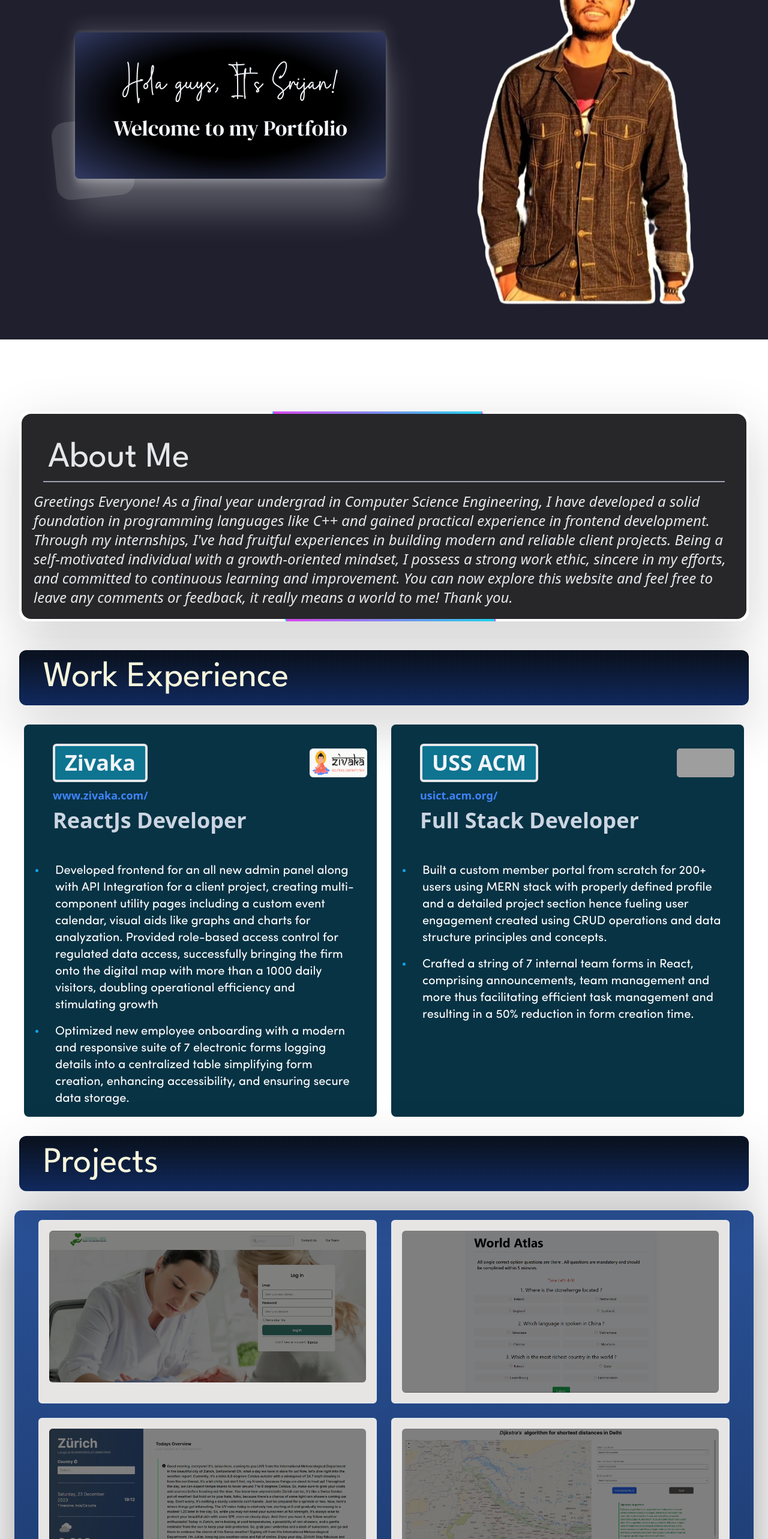
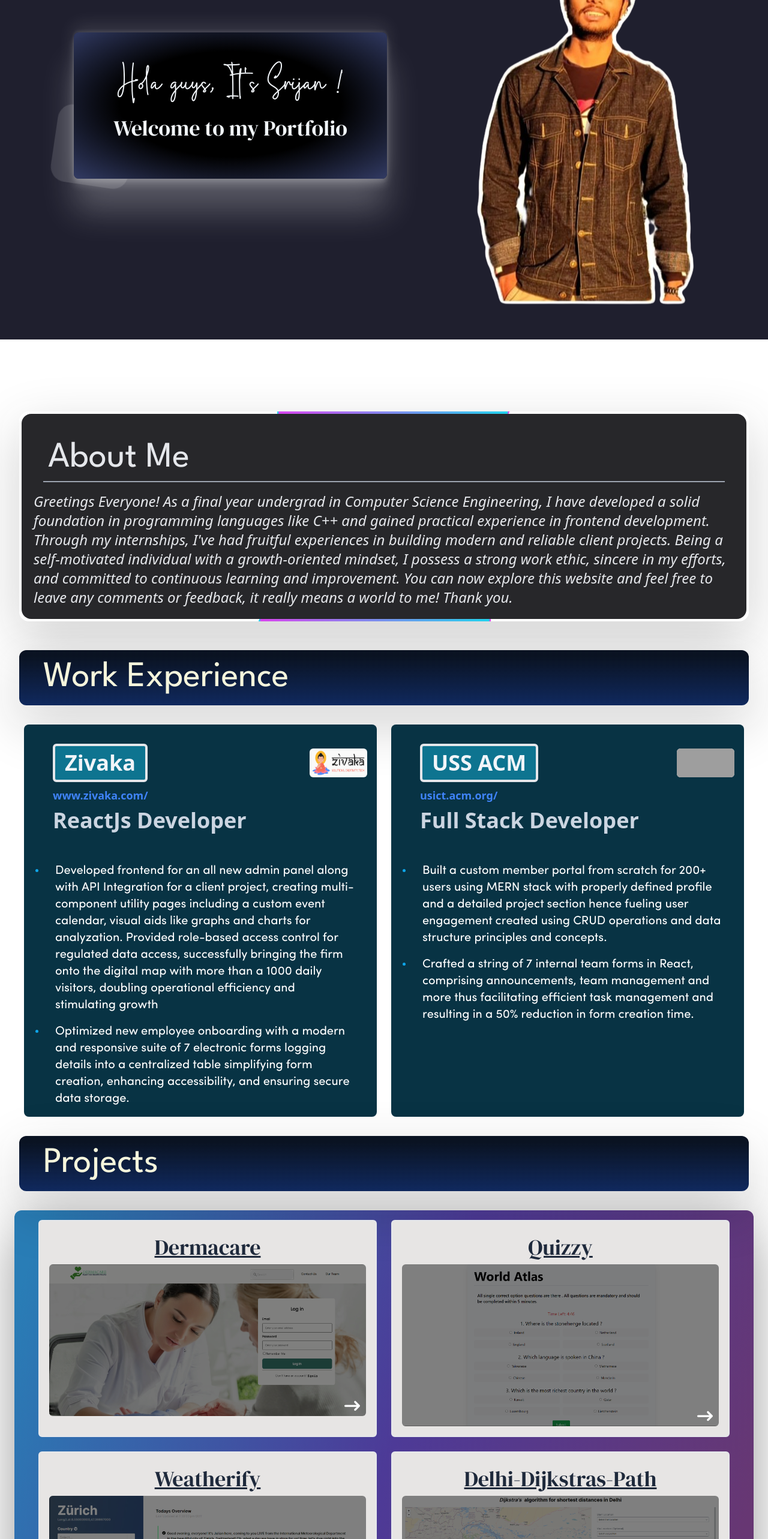
Before and after one commit to TruecoderSri/Portfolio-Website, a React (Vite) app: page / in a window 1280 px wide. Shown: the part 234-2800 px from the top of the page at 60% size. Built offline with nearby package versions, Linux system fonts and the light colour scheme; grey boxes are pictures that could not be loaded; the HTML template or start-up script is replaced by a standard one; a web font is replaced by a local one.

Commit message:
css changes

```diff
--- a/package.json
+++ b/package.json
@@ -20,6 +20,7 @@
     "prop-types": "^15.8.1",
     "react": "^18.2.0",
     "react-dom": "^18.2.0",
+    "react-icons": "^5.5.0",
     "react-lazyload": "^3.2.1",
     "react-player": "^2.16.0",
     "react-router-dom": "^6.23.1",
--- a/src/App.css
+++ b/src/App.css
@@ -219,18 +219,18 @@
 }
 
 .wrapper {
-  /* background: linear-gradient(
+  background: linear-gradient(
     109.6deg,
     rgb(41, 125, 182) 3.6%,
     rgb(77, 58, 151) 51%,
     rgb(103, 55, 115) 92.9%
-  ); */
-  background-image: linear-gradient(
+  );
+  /* background-image: linear-gradient(
     to top,
     #1e3c72 0%,
     #1e3c72 1%,
     #2a5298 100%
-  );
+  ); */
 }
 
 .heading {
--- a/src/Components/Intro.jsx
+++ b/src/Components/Intro.jsx
@@ -7,7 +7,7 @@ function Intro() {
 
   useEffect(() => {
     const typed1 = new Typed(".typing-animation1", {
-      strings: ["Hola guys, It's Srijan!"],
+      strings: ["Hola guys, It's Srijan !"],
       typeSpeed: 40,
       showCursor: false,
       onComplete: (self) => {
@@ -25,7 +25,7 @@ function Intro() {
     if (!showSecondLine) return;
 
     const typed2 = new Typed(".typing-animation2", {
-      strings: ["Welcome to my Portfolio"],
+      strings: ["Welcome to my Portfolio "],
       typeSpeed: 100,
       showCursor: false,
       onComplete: (self) => {
@@ -48,7 +48,7 @@ function Intro() {
         {showSecondLine && (
           <h6 className="flex justify-center leading-2 text-4xl typing-animation font-dm-serif lg:text-4xl lg:text-left text-center whitespace-normal break-words">
             <span className="typing-animation2 font-dm-serif">
-              Welcome to <br className="block lg:hidden" /> my Portfolio
+              Welcome to <br className="block lg:hidden" /> my Portfolio !
             </span>
           </h6>
         )}
--- a/src/Components/Navbar.jsx
+++ b/src/Components/Navbar.jsx
@@ -33,7 +33,7 @@ function Navbar({
           href={resume}
           target="_blank"
           rel="noopener noreferrer"
-          className="absolute top-4 left-4 md:hidden py-2 px-4 text-blue-600 rounded-md border-2 hover:bg-blue-800"
+          className="absolute top-4 left-4 md:hidden py-2 px-4 text-blue-600 rounded-md border-2 hover:bg-custom-gradient hover:text-white"
         >
           Resume
         </a>
@@ -124,7 +124,7 @@ function Navbar({
                 href={resume}
                 target="_blank"
                 rel="noopener noreferrer"
-                className="-mt-4 py-2 px-4 text-blue-600 rounded-md border-2 hover:text-white hover:brightness-120 hover:bg-blue-800 focus:outline-none focus:ring focus:ring-blue-600"
+                className="-mt-4 py-2 px-4 text-blue-600 rounded-md border-2 hover:text-white hover:brightness-120 hover:bg-custom-gradient focus:outline-none focus:ring focus:ring-blue-600"
               >
                 Resume
               </a>
--- a/src/Components/Projects.jsx
+++ b/src/Components/Projects.jsx
@@ -1,6 +1,8 @@
 import { useState, useEffect, lazy, Suspense } from "react";
 import projects from "../data/projectData";
 import "../App.css";
+import { FaArrowRightLong } from "react-icons/fa6";
+
 import Heading from "./Heading";
 function Projects() {
   const [popup, setPopup] = useState({
@@ -58,15 +60,21 @@ function Projects() {
               key={index}
               className="project-card flex-1 px-4 py-4 gap-6 border-2 border-purple bg-stone-200 rounded-md relative hover:scale-105 hover:transition-transform ease-in-out duration-300"
             >
+              <h2 className="text-2xl md:text-4xl font-dm-serif text-slate-800 text-center px-4 py-2 underline flex justify-center ">
+                {project.Name}
+              </h2>
               <div className="relative">
                 <img
                   src={project.image}
                   alt={project.Name}
                   className="z-0 w-full h-auto rounded-md"
                 />
-                <div className="absolute inset-0 bg-black bg-opacity-50 rounded-md"></div>
+                <div className="absolute inset-0 bg-black bg-opacity-50 rounded-md flex justify-end items-end pr-2 hover:opacity-0">
+                  <FaArrowRightLong className="text-white text-2xl md:text-3xl pb-1" />
+                </div>
+
                 <div
-                  className="absolute inset-0 flex items-center font-dm-serif tracking-wide justify-center font-bold text-3xl bg-black bg-opacity-70 opacity-0 hover:opacity-100 transition-opacity duration-300 cursor-pointer rounded-md"
+                  className="absolute inset-0 flex items-center font-dm-serif tracking-wide justify-center font-bold text-3xl bg-black bg-opacity-100 opacity-0 hover:opacity-50 transition-opacity duration-300 cursor-pointer rounded-md"
                   onClick={() =>
                     openPopup(
                       project.videoUrl,
@@ -77,10 +85,13 @@ function Projects() {
                     )
                   }
                 >
-                  <h2 className="text-2xl md:text-4xl font-Montserrat-sans text-white text-center">
-                    {project.Name}
-                  </h2>
+                  <span className="text-white font-sans text-lg md:text-2xl opacity-70">
+                    {" "}
+                    Click Here{" "}
+                  </span>
                 </div>
+
+                <div className="absolute inset-x-0 bottom-0 flex justify-center pb-2 transition-opacity duration-300 opacity-100 group-hover:opacity-0"></div>
               </div>
             </div>
           ))}
--- a/tailwind.config.js
+++ b/tailwind.config.js
@@ -7,16 +7,6 @@ export default {
   ],
   theme: {
     extend: {
-      // fontFamily: {
-      //   "cursive-standard": ["Cursive standard", "sans-serif"],
-      //   "Brettley-Signature": ["Brettley Signature", "sans-serif"],
-      //   georgia: ["Georgia", "sans-serif"],
-      //   "league-spartan": ["League Spartan", "sans-serif"],
-      //   Poppins: ["Poppins", "sans-serif"],
-      //   "dm-serif": ["Dm Serif Display", "serif"],
-      //   "sofia-Pro": ["Sofia Pro", "sans-serif"],
-      //   "fontspring-demo": ["Fontspring Demo", "sans-serif"],
-      // },
       fontFamily: {
         "cursive-standard": ["Cursive standard"],
         "Brettley-Signature": ["Brettley Signature"],
@@ -32,22 +22,21 @@ export default {
           "rgba(255, 255, 255, 0.25) 0px 54px 55px, rgba(255, 255, 255, 0.12) 0px -12px 30px, rgba(255, 255, 255, 0.12) 0px 4px 6px, rgba(255, 255, 255, 0.17) 0px 12px 13px, rgba(255, 255, 255, 0.09) 0px -3px 5px",
         content:
           "rgba(255, 255, 255, 0.2) 0px 10px 30px,rgba(0, 0, 0, 0.2) 0px 30px 90px",
-
         wrapper: "rgba(0, 0, 0, 0.4) 0px 30px 90px",
-        heading: "rgb(38, 57, 77) 0px 20px 30px -10px;",
+        heading: "rgb(38, 57, 77) 0px 20px 30px -10px",
       },
       animation: {
         rotBGimg: "rotBGimg 5s linear infinite",
       },
       keyframes: {
         rotBGimg: {
-          "0%": {
-            transform: "rotate(0deg)",
-          },
-          "100%": {
-            transform: "rotate(360deg)",
-          },
+          "0%": { transform: "rotate(0deg) scale(1.1)" },
+          "100%": { transform: "rotate(360deg) scale(1.1)" },
         },
+      },
+      backgroundImage: {
+        "custom-gradient":
+          "linear-gradient(109.6deg, rgb(41, 125, 182) 3.6%, rgb(77, 58, 151) 51%, rgb(103, 55, 115) 92.9%)",
       },
     },
   },
```
Also changed, not shown: 1 other file (tests, documents, lock files or other folders).
